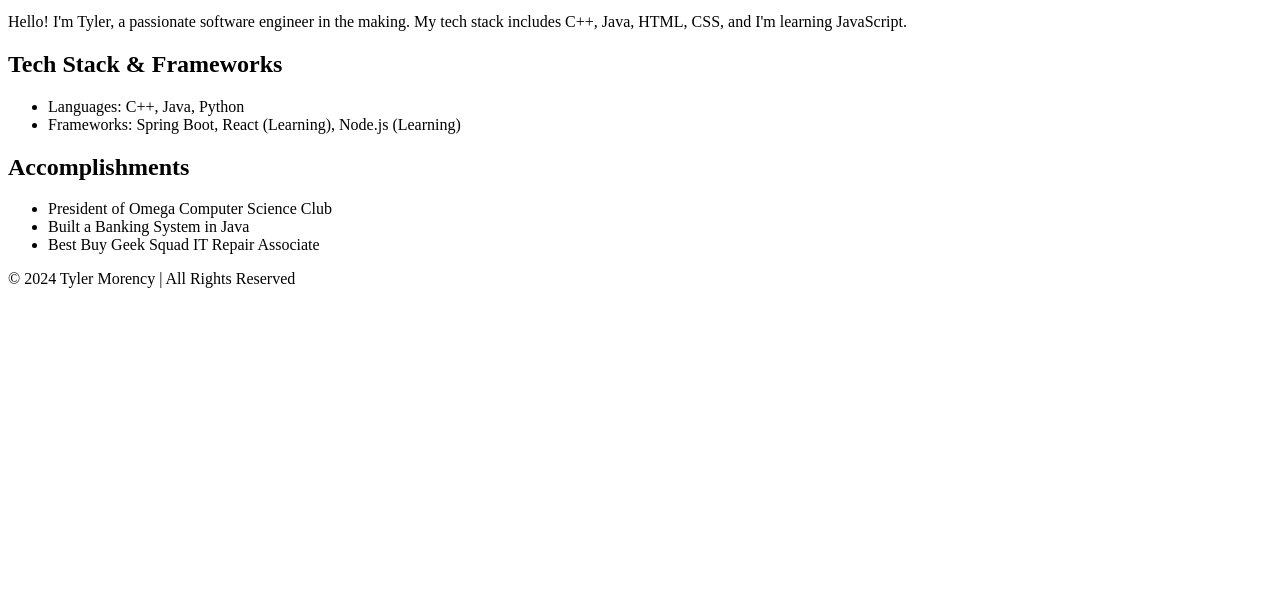
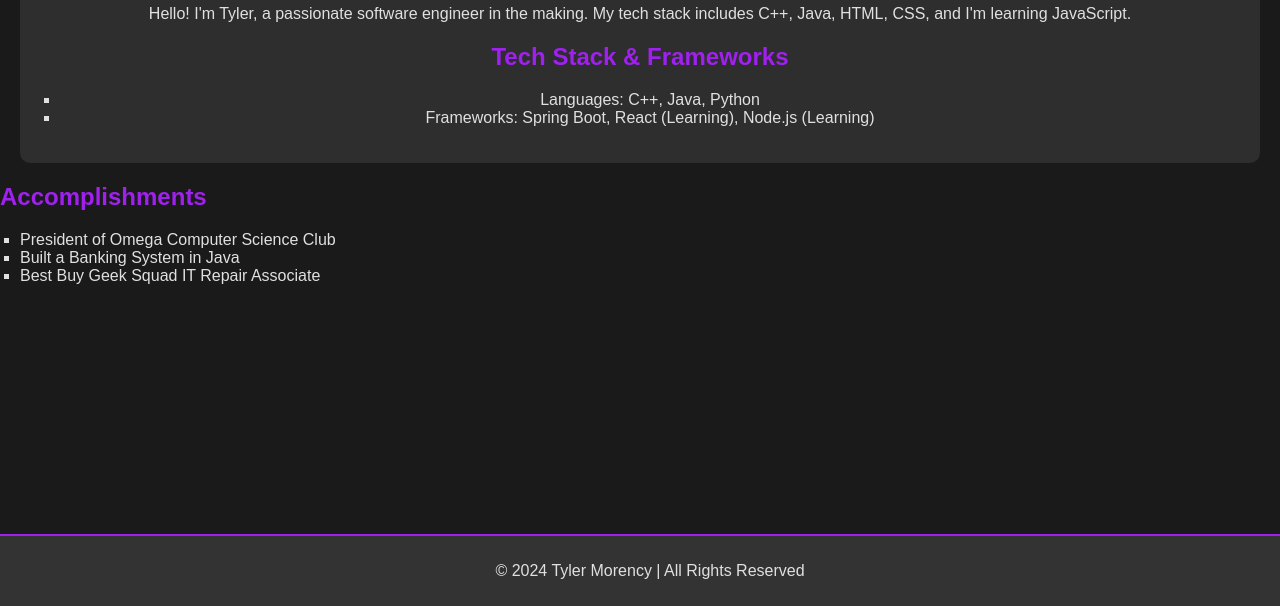
Before and after one commit to lucisvk/lucisvk.github.io, a plain HTML site: page index.html in a window 1280 px wide. Shown: the part 194-800 px from the top of the page. Drawn offline with Linux system fonts and the light colour scheme.

Commit message:
Update index.html

```diff
--- a/index.html
+++ b/index.html
@@ -5,7 +5,7 @@
     <meta charset="UTF-8">
     <meta name="viewport" content="width=device-width, initial-scale=1.0">
     <title>Tyler Morency | Portfolio</title>
-    <link rel="stylesheet" href="landing page.css">
+    <link rel="stylesheet" href="Index.css">
 </head>
 
 <body>
```
